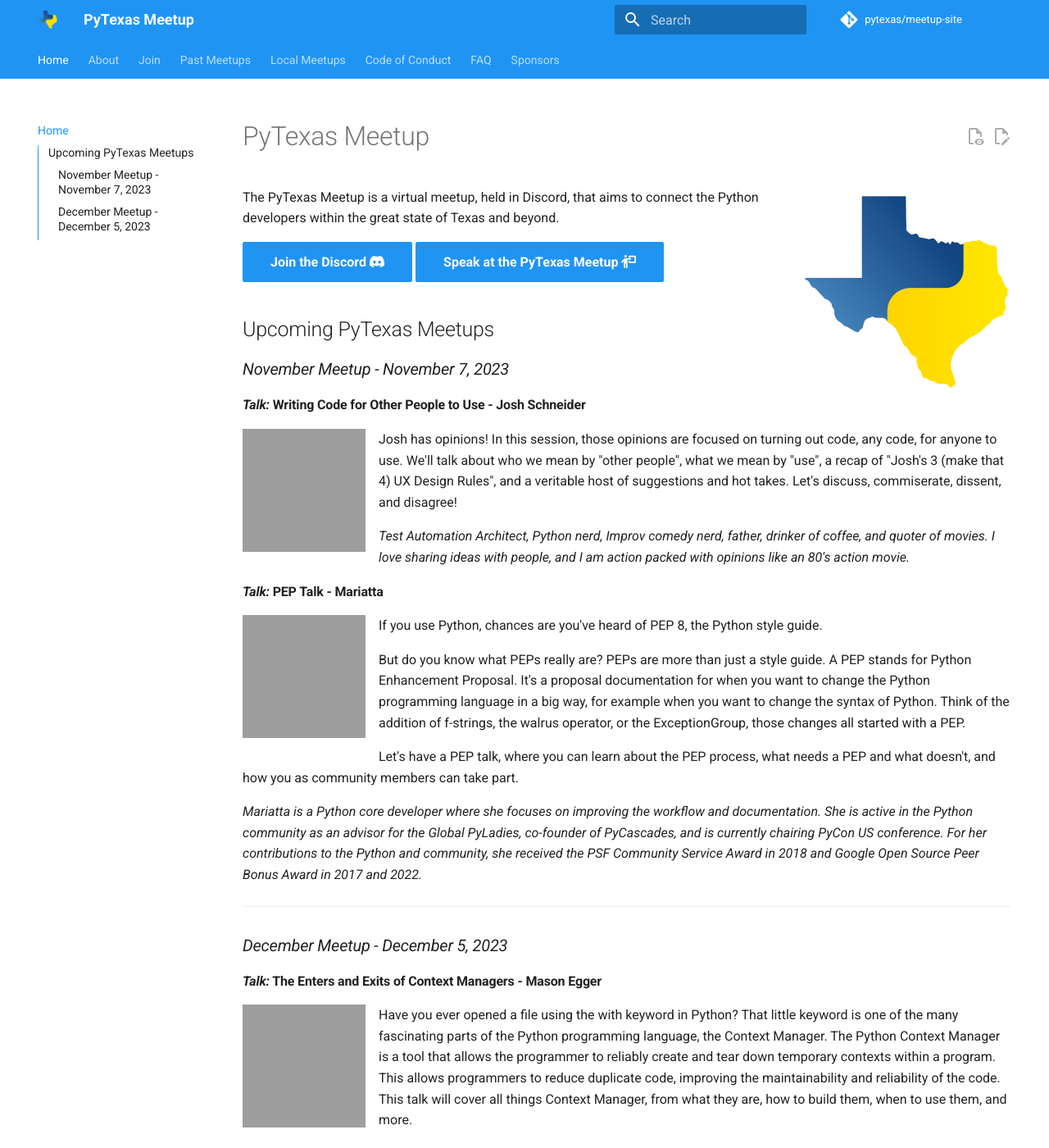
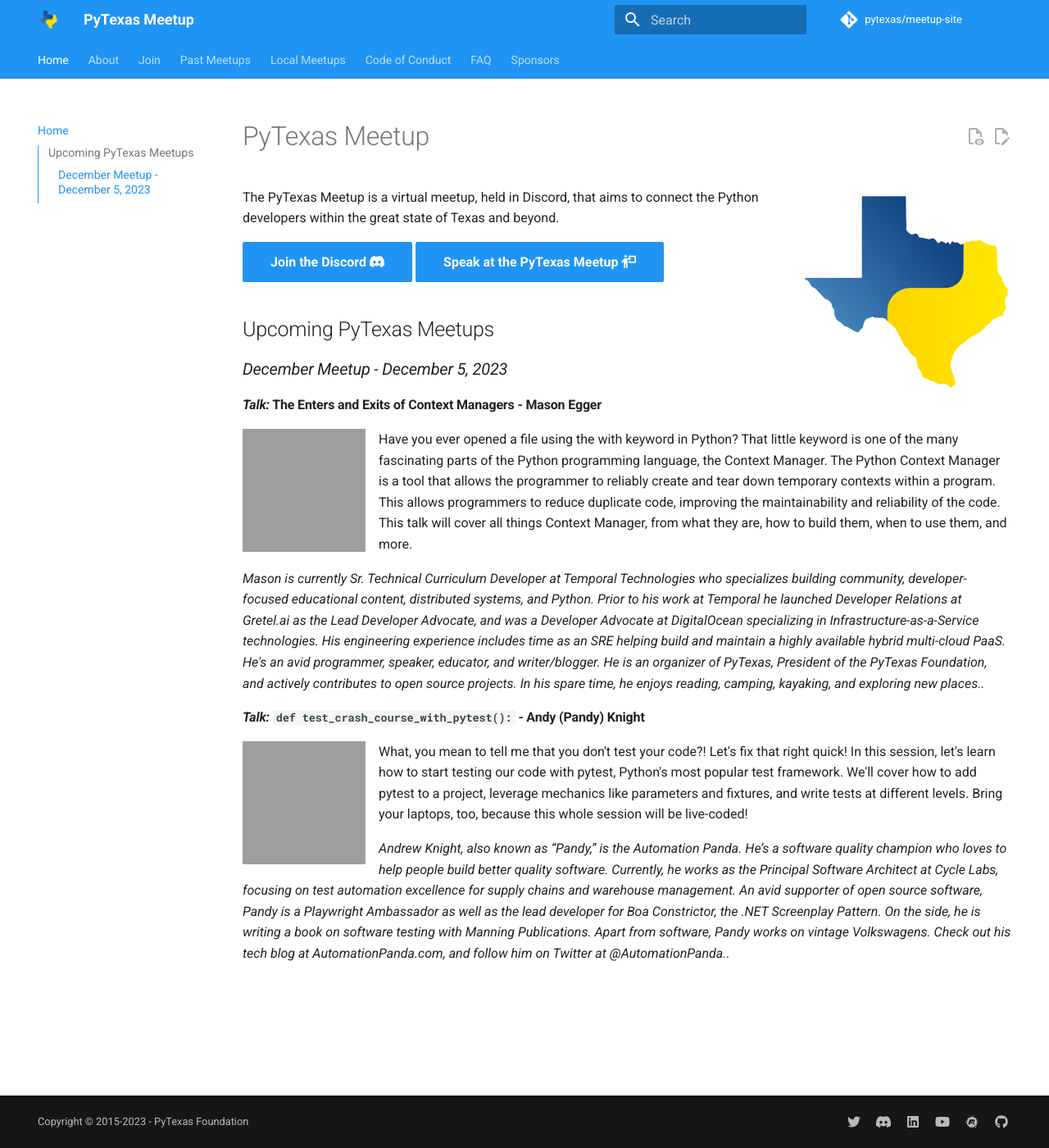
Before and after one commit to pytexas/meetup, an MkDocs documentation site: the page built from docs/index.md, in a window 1280 px wide and 1400 px high. Shown: the whole window at 82% size. Built offline with MkDocs 1.6.1 and Material for MkDocs 9.7.7, drawn with Linux system fonts in a browser that asks for light colours; comment, search, counter and statistics services are not loaded; grey boxes are pictures that could not be loaded.

Commit message:
adding november update (#15)

```diff
--- a/docs/index.md
+++ b/docs/index.md
@@ -11,28 +11,6 @@
 [Speak at the PyTexas Meetup :fontawesome-solid-person-chalkboard:](https://forms.gle/a9WrW7wJSkPCCG437){ .md-button .md-button--primary}
 
 ## Upcoming PyTexas Meetups
-
-### _November Meetup - November 7, 2023_
-
-#### _Talk:_  Writing Code for Other People to Use - Josh Schneider
-![Josh Schneider Avatar](https://github.com/dijital20.png){: style="height:150px;width:150px" align=left}
-
-Josh has opinions! In this session, those opinions are focused on turning out code, any code, for anyone to use. We'll talk about who we mean by "other people", what we mean by "use", a recap of "Josh's 3 (make that 4) UX Design Rules", and a veritable host of suggestions and hot takes. Let's discuss, commiserate, dissent, and disagree!
-
-_Test Automation Architect, Python nerd, Improv comedy nerd, father, drinker of coffee, and quoter of movies. I love sharing ideas with people, and I am action packed with opinions like an 80's action movie._
-
-#### _Talk:_ PEP Talk - Mariatta
-![Paul Bailey Avatar](https://GitHub.com/mariatta.png){: style="height:150px;width:150px" align=left}
-
-If you use Python, chances are you've heard of PEP 8, the Python style guide.
-
-But do you know what PEPs really are? PEPs are more than just a style guide. A PEP stands for Python Enhancement Proposal. It's a proposal documentation for when you want to change the Python programming language in a big way, for example when you want to change the syntax of Python. Think of the addition of f-strings, the walrus operator, or the ExceptionGroup, those changes all started with a PEP.
-
-Let's have a PEP talk, where you can learn about the PEP process, what needs a PEP and what doesn't, and how you as community members can take part.
-
-*Mariatta is a Python core developer where she focuses on improving the workflow and documentation. She is active in the Python community as an advisor for the Global PyLadies, co-founder of PyCascades, and is currently chairing PyCon US conference. For her contributions to the Python and community, she received the PSF Community Service Award in 2018 and Google Open Source Peer Bonus Award in 2017 and 2022.*
-
----
 
 ### _December Meetup - December 5, 2023_
 
```
Also changed, not shown: docs/past_meetups/.authors.yml (+8 -0 lines), docs/past_meetups/posts/2023-11-07.md (added, +46 -0 lines), 2 other files.
